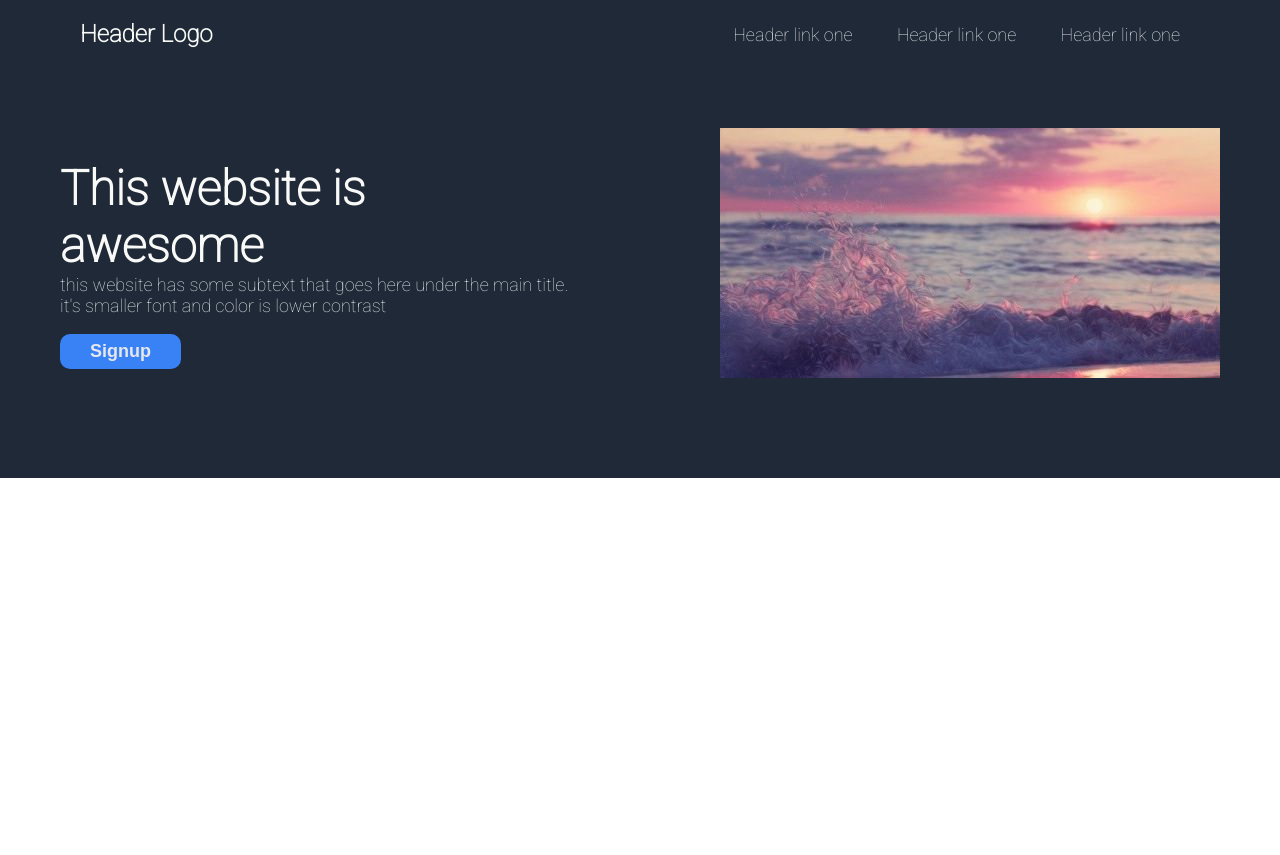
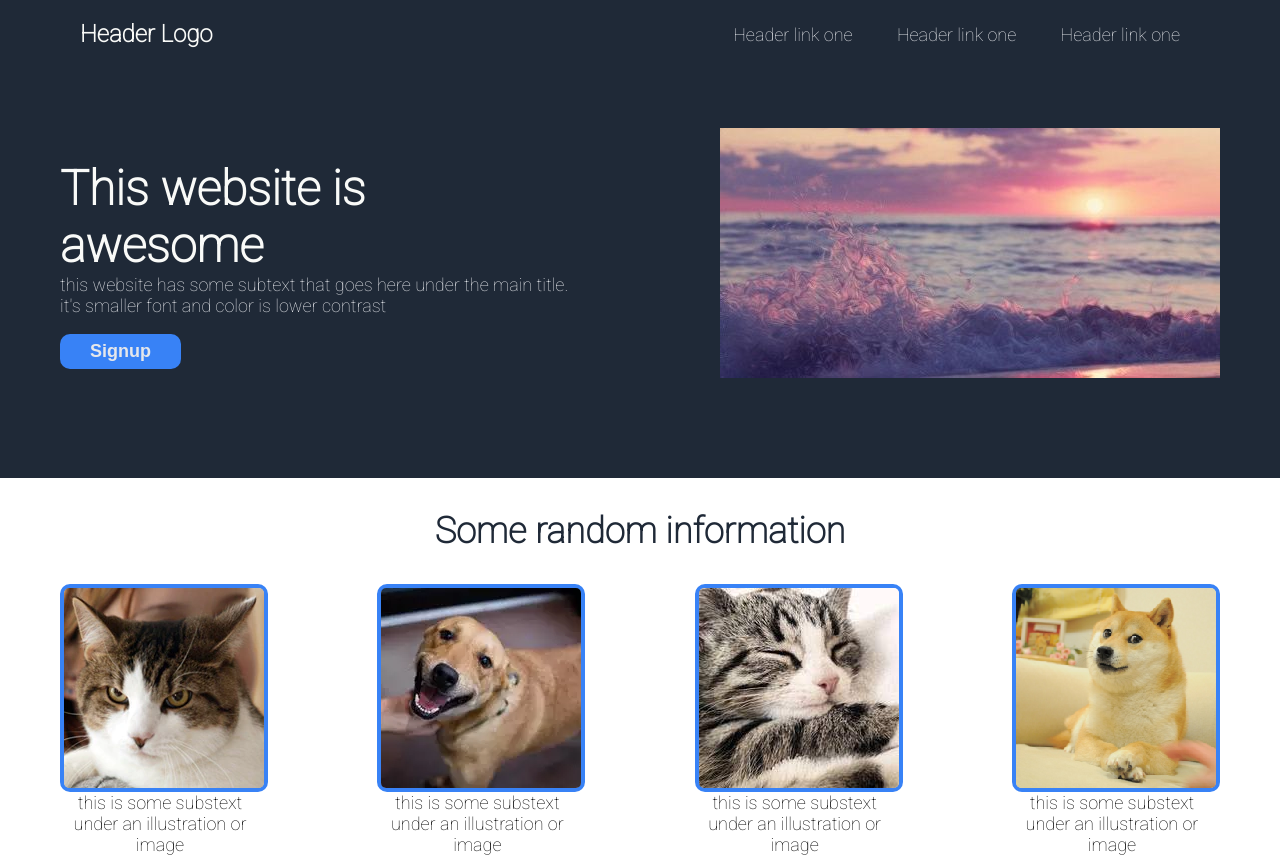
Before and after one commit to kelvylima/landingpageflexbox, a plain HTML site: page index.html in a window 1280 px wide. Before the commit the page ends 800 px from the top, so only its background shows below. Drawn offline with Linux system fonts and the light colour scheme.

Commit message:
created main section 1's HTML and CSS

```diff
--- a/css/style.css
+++ b/css/style.css
@@ -6,12 +6,9 @@ body {
     padding: 0;
 }
 /* parte dedicada ao cabeçalho em si */
-.header {
-
+header {
     background-color: #1F2937;
-
-
-
+    flex-grow: 1;
 }
 
 .logolinks {
@@ -116,3 +113,41 @@ a:hover {
     align-self: center;
     margin-bottom: 100px;
 }
+
+/* parte referente as caixas de imagens */
+
+#informationtitle {
+    font-size: 36px;
+    font-weight: 800;
+    color: #1F2937;
+    text-align: center;
+    margin: 32px;
+}
+
+
+#imagesboxes {
+    display: flex;
+    justify-content: space-between;
+    padding: 0px 60px;
+}
+
+.imagebox {
+
+}
+
+.box {
+    border: 4px solid #3882f6;
+    border-radius: 10px;
+    width: 200px;
+    height: 200px;
+}
+
+.box img {
+    border-radius: 5px;
+}
+
+.boxtext {
+    text-align: center;
+    width: 200px;
+    font-size: 18px;
+}
--- a/index.html
+++ b/index.html
@@ -9,7 +9,7 @@
 
 </head>
 <body>
-    <div class="header">
+    <header>
         <div class="logolinks">
             <div class="headerlogo">Header Logo</div>
             <div class="right-links">
@@ -34,6 +34,31 @@
                 <div class="image"><img src="images/holdplace.jpg" alt=""></div>
             </div>
         </div>
-    </div>
+    </header>
+    <main>
+        <div id="information">
+            <div id="informationtitle">
+                Some random information
+            </div>
+            <div id="imagesboxes">
+                <div class="imagebox">
+                    <div class="box"><img src="images/cat1.webp" alt=""></div>
+                    <div class="boxtext">this is some substext under an illustration or image</div>
+                </div>
+                <div class="imagebox">
+                    <div class="box"><img src="images/dog1.webp" alt=""></div>
+                    <div class="boxtext">this is some substext under an illustration or image</div>
+                </div>
+                <div class="imagebox">
+                    <div class="box"><img src="images/cat2.jpeg" alt=""></div>
+                    <div class="boxtext">this is some substext under an illustration or image</div>
+                </div>
+                <div class="imagebox">
+                    <div class="box"><img src="images/dog2.png" alt=""></div>
+                    <div class="boxtext">this is some substext under an illustration or image</div>
+                </div>
+            </div>
+        </div>
+    </main>
 </body>
 </html>
```
Also changed, not shown: images/cat1.webp (added), images/cat2.jpeg (added), images/dog1.webp (added), images/dog2.png (added).
